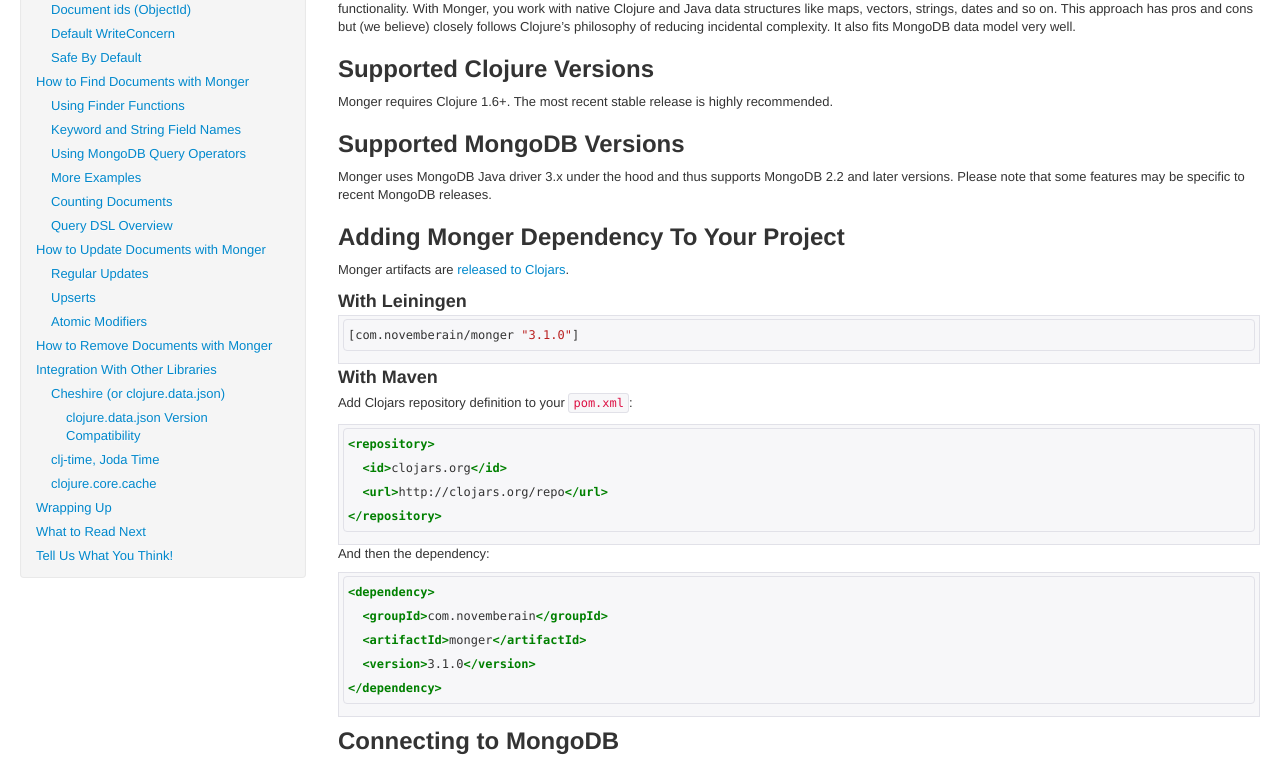
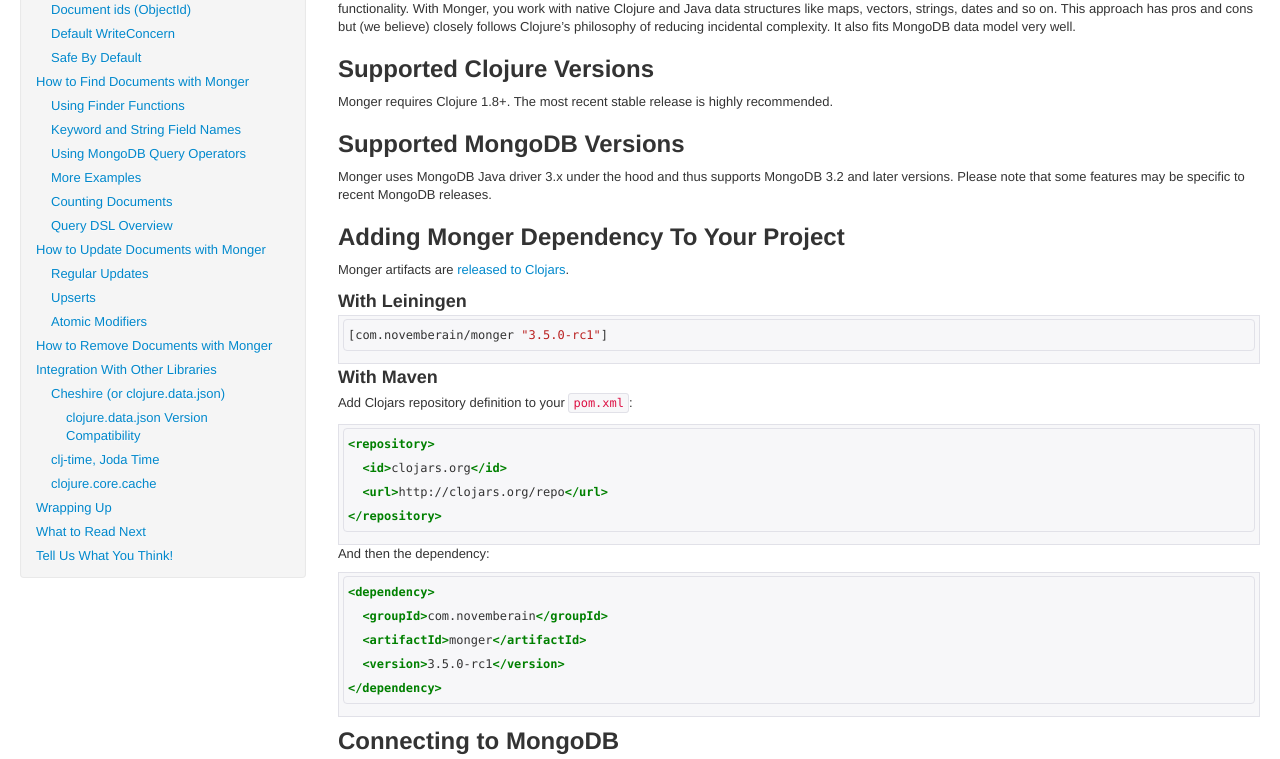
Before and after one commit to clojurewerkz/monger.docs, a Jekyll site: the page built from articles/getting_started.md, in a window 1280 px wide and 1400 px high. Shown: the part 508-1267 px from the top of the window. Built offline with Jekyll 4.4.1, drawn with Linux system fonts in a browser that asks for light colours; some web fonts are replaced; comment, search, counter and statistics services are not loaded.

Commit message:
Updates for Monger 3.5

````diff
--- a/articles/getting_started.md
+++ b/articles/getting_started.md
@@ -48,14 +48,14 @@
 
 ## Supported Clojure Versions
 
-Monger requires Clojure 1.6+. The most recent stable release is highly
+Monger requires Clojure 1.8+. The most recent stable release is highly
 recommended.
 
 
 ## Supported MongoDB Versions
 
 Monger uses MongoDB Java driver 3.x under the hood and
-thus supports MongoDB 2.2 and later versions. Please note that some
+thus supports MongoDB 3.2 and later versions. Please note that some
 features may be specific to recent MongoDB releases.
 
 
@@ -66,7 +66,7 @@
 ### With Leiningen
 
 ``` clojure
-[com.novemberain/monger "3.1.0"]
+[com.novemberain/monger "3.5.0-rc1"]
 ```
 
 ### With Maven
@@ -86,7 +86,7 @@
 <dependency>
   <groupId>com.novemberain</groupId>
   <artifactId>monger</artifactId>
-  <version>3.1.0</version>
+  <version>3.5.0-rc1</version>
 </dependency>
 ```
 
````
Also changed, not shown: articles/updating.md (+3 -3 lines).
